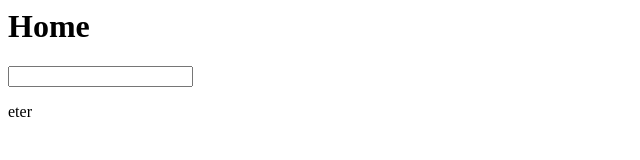
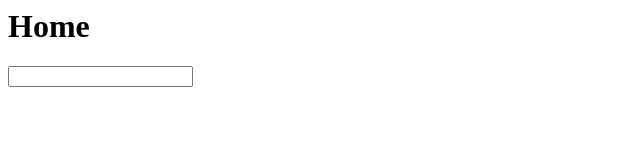
Before and after one commit to iiscrisis/phonegap-tut, a plain HTML site: page index.html in a window 1280 px wide. Shown: the full height of the page, 0-640 px from the left. Drawn offline with Linux system fonts and the light colour scheme.

Commit message:
Econd Commit

```diff
--- a/index.html
+++ b/index.html
@@ -11,6 +11,6 @@
 <script src="js/storage/memory-store.js"></script>
 <script src="js/main.js"></script>
 
-eter
+
 </body>
 </html>
```
